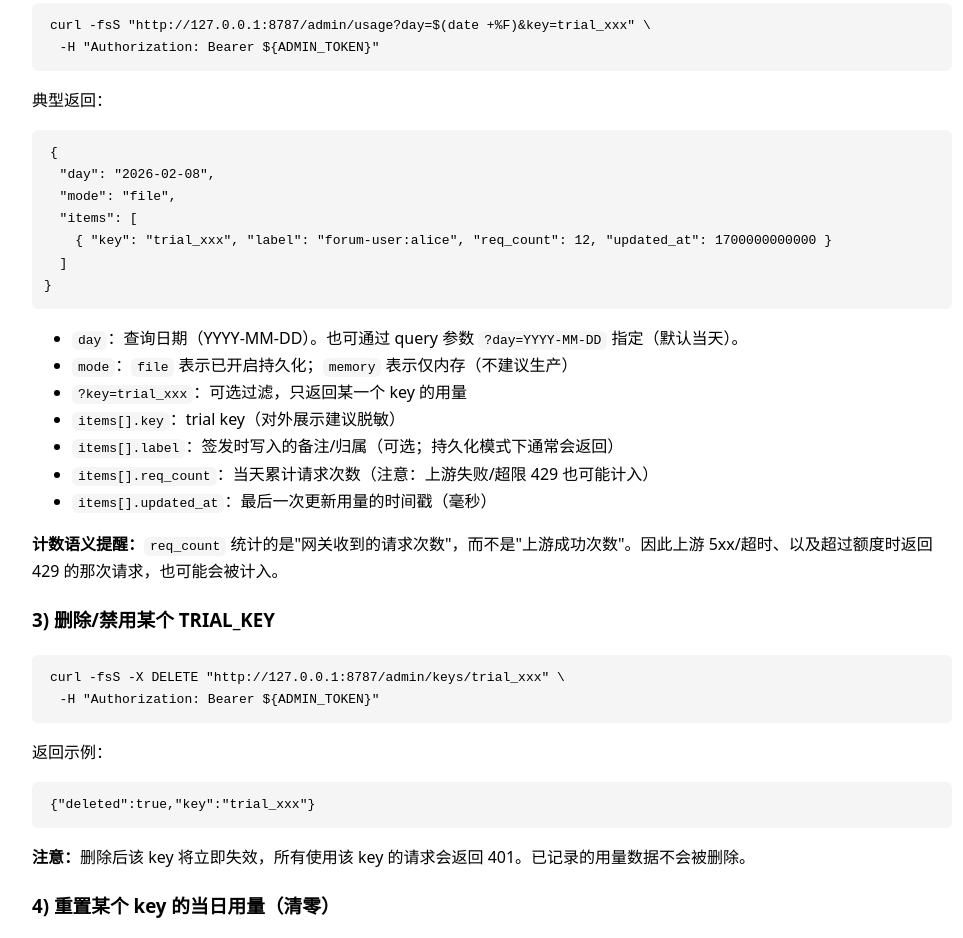
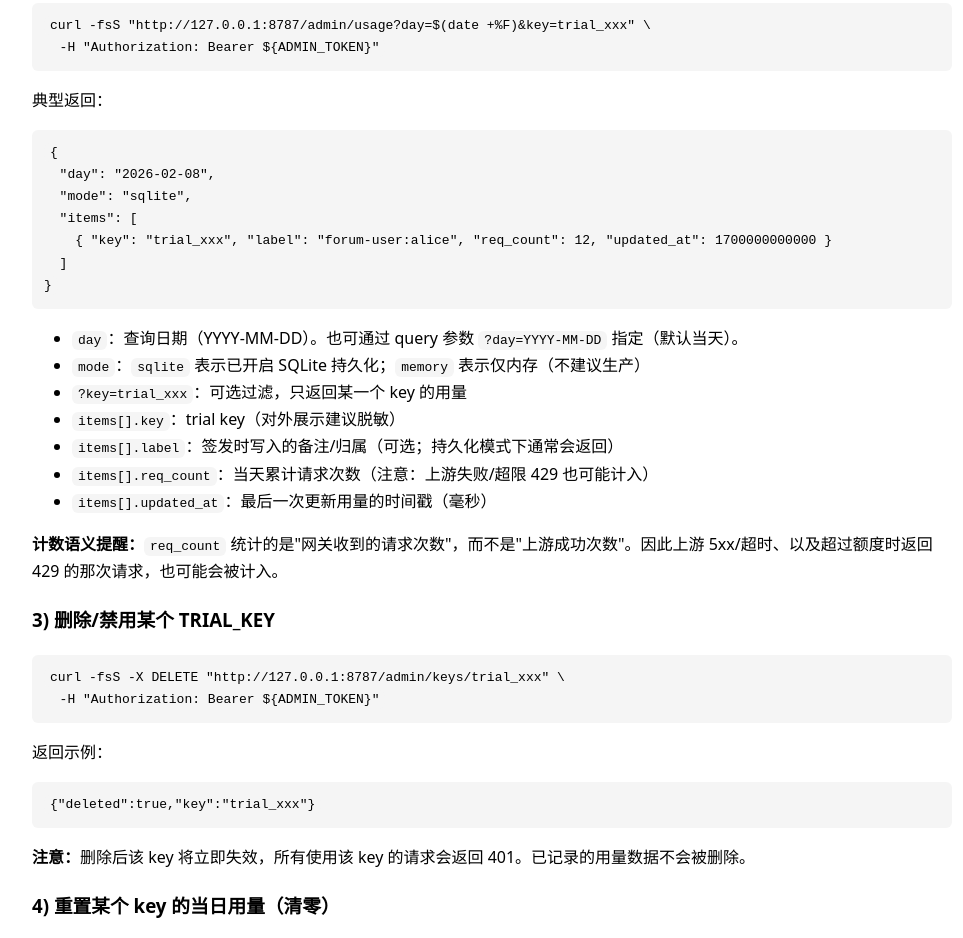
Before and after one commit to 1037104428/roc-ai-republic, a plain HTML site: page docs/site/quota-proxy.html in a window 1280 px wide. Shown: the part 1903-2841 px from the top of the page, without its empty margins (148-1111 px from the left). Drawn offline with Linux system fonts and the light colour scheme.

Commit message:
docs(quota-proxy): clarify admin usage mode=sqlite

```diff
--- a/docs/site/quota-proxy.html
+++ b/docs/site/quota-proxy.html
@@ -78,14 +78,14 @@ curl -fsS -X POST http://127.0.0.1:8787/admin/keys \
   <p>典型返回：</p>
   <pre><code>{
   "day": "2026-02-08",
-  "mode": "file",
+  "mode": "sqlite",
   "items": [
     { "key": "trial_xxx", "label": "forum-user:alice", "req_count": 12, "updated_at": 1700000000000 }
   ]
 }</code></pre>
   <ul>
     <li><code>day</code>：查询日期（YYYY-MM-DD）。也可通过 query 参数 <code>?day=YYYY-MM-DD</code> 指定（默认当天）。</li>
-    <li><code>mode</code>：<code>file</code> 表示已开启持久化；<code>memory</code> 表示仅内存（不建议生产）</li>
+    <li><code>mode</code>：<code>sqlite</code> 表示已开启 SQLite 持久化；<code>memory</code> 表示仅内存（不建议生产）</li>
     <li><code>?key=trial_xxx</code>：可选过滤，只返回某一个 key 的用量</li>
     <li><code>items[].key</code>：trial key（对外展示建议脱敏）</li>
     <li><code>items[].label</code>：签发时写入的备注/归属（可选；持久化模式下通常会返回）</li>
```
Also changed, not shown: quota-proxy/README.md.
